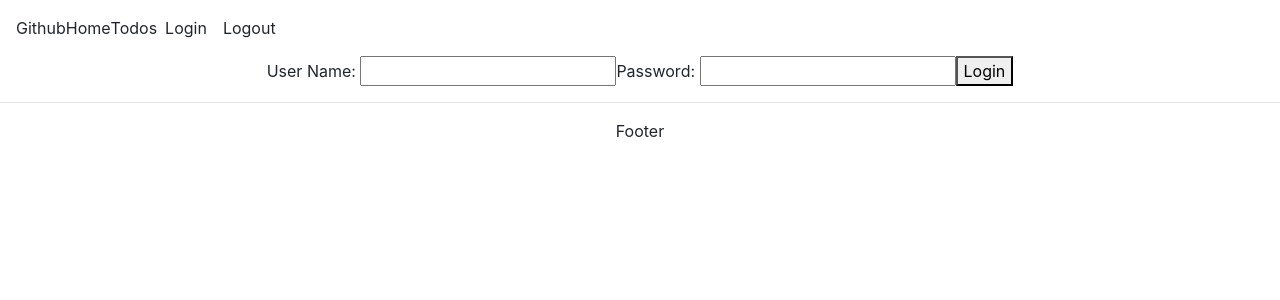
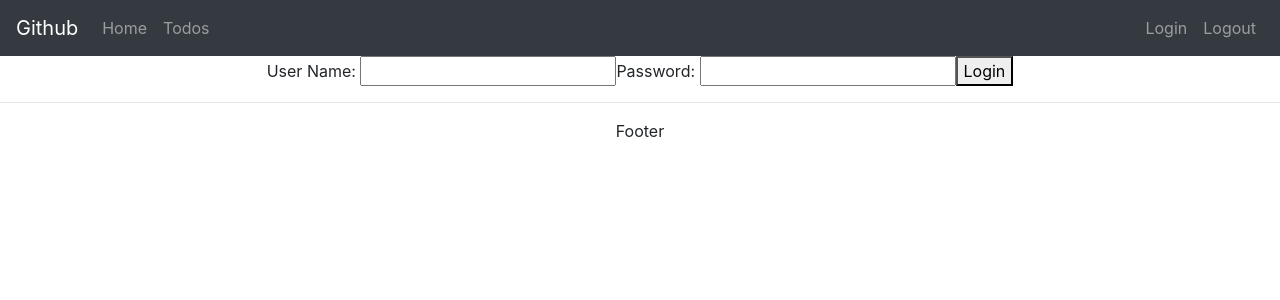
Before and after one commit to cole-anderson/webdevLearningExperiences, a React (Create React App) app in the folder classicTodo/todo/: page / in a window 1280 px wide. Shown: the top 300 px of the page. Built offline with nearby package versions, Linux system fonts and the light colour scheme.

Commit message:
continue bootstrap

```diff
--- a/classicTodo/todo/src/Components/Todo/TodoApp.jsx
+++ b/classicTodo/todo/src/Components/Todo/TodoApp.jsx
@@ -29,15 +29,15 @@
     render() {
         return (
             <header>
-                <nav className="navbar navbar-expand-md">
-                    <div><a>Github</a></div>
+                <nav className="navbar navbar-expand-md navbar-dark bg-dark">
+                    <div><a href="https://github.com/sinpulse" className="navbar-brand">Github</a></div>
                     <ul class="navbar-nav">
-                        <li className="navbar-link">Home</li>
-                        <li className="navbar-link">Todos</li>
+                        <li> <Link className="nav-link" to="/welcome">Home</Link> </li>
+                        <li> <Link className="nav-link" to="/todos">Todos</Link></li>
                     </ul>
-                    <ul className="navbar-nav">
-                        <li className="nav-link">Login</li>
-                        <li className="nav-link">Logout</li>
+                    <ul className="navbar-nav navbar-collapse justify-content-end">
+                        <li><Link className="nav-link" to="/login">Login</Link></li>
+                        <li><Link className="nav-link" to="/logout">Logout</Link></li>
                     </ul>
                 </nav>
             </header>
```
